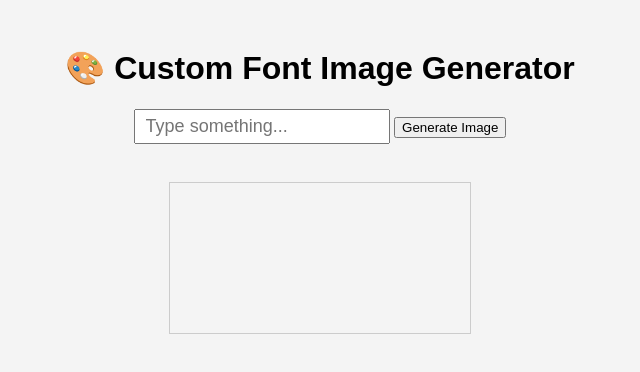
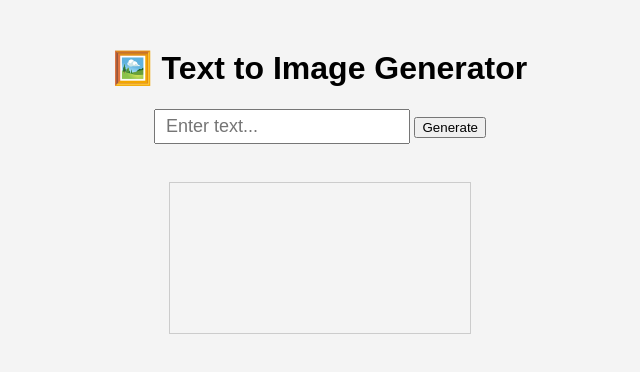
Before and after one commit to NOTREALEPIC/bomb-squad-font-text-creator, a plain HTML site: page index.html in a window 1280 px wide. Shown: the whole page, without its empty margins (320-960 px from the left). Drawn offline with Linux system fonts and the light colour scheme.

Commit message:
Update index.html

```diff
--- a/index.html
+++ b/index.html
@@ -1,13 +1,13 @@
 <!DOCTYPE html>
 <html>
 <head>
-  <title>Text to Image Generator</title>
+  <title>Text to Image</title>
   <link rel="stylesheet" href="style.css">
 </head>
 <body>
-  <h1>🎨 Custom Font Image Generator</h1>
-  <input type="text" id="inputText" placeholder="Type something..." />
-  <button onclick="generateImage()">Generate Image</button>
+  <h1>🖼️ Text to Image Generator</h1>
+  <input type="text" id="inputText" placeholder="Enter text..." />
+  <button onclick="generateImage()">Generate</button>
   <br><br>
   <canvas id="canvas"></canvas>
   <br>
```
